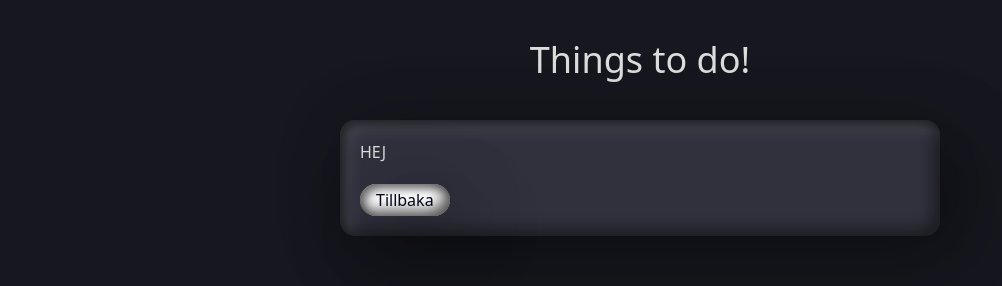
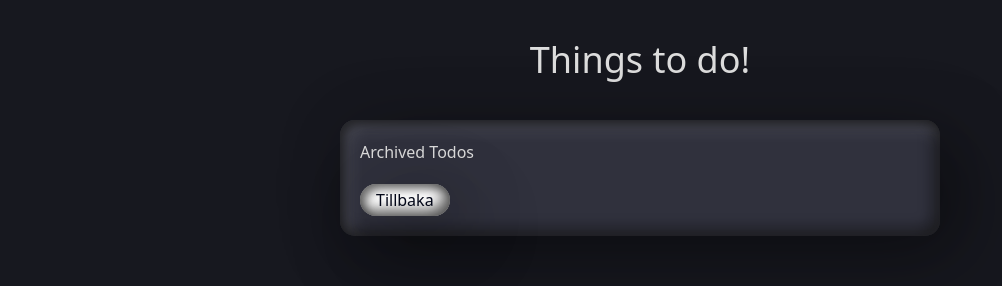
Before and after one commit to danibystrom/todo-list, a React (Vite) app: page /archived in a window 1280 px wide. Shown: the top 286 px of the page, without its empty margins (0-1002 px from the left). Built offline with nearby package versions, Linux system fonts and the light colour scheme.

Commit message:
Attemt to add archived todos on ArchivedTodos-page...

```diff
--- a/src/AppLayout.css
+++ b/src/AppLayout.css
@@ -8,6 +8,8 @@ body {
 .app-container {
   display: flex;
   justify-content: center;
+  align-items: center;
+  /* min-height: 100vh; */
 }
 
 .todos-container {
--- a/src/ArchivedTodos.tsx
+++ b/src/ArchivedTodos.tsx
@@ -1,15 +1,25 @@
 import { Link } from "react-router-dom";
+import "./AppLayout.css";
 
-function ArchivedTodos() {
+interface ArchivedTodosProps {
+  archivedTodos: string[];
+}
+
+function ArchivedTodos({ archivedTodos }: ArchivedTodosProps) {
   return (
-    <>
-      <h1>HEJ</h1>
+    <div className="container">
+      <h1>Archived Todos</h1>
+      <ul>
+        {archivedTodos.map((todo, index) => (
+          <li key={index}>{todo}</li>
+        ))}
+      </ul>
       <Link to="/">
         <button className="mr-2 rounded-2xl px-4 py-1 mt-5 text-slate-950 bg-white border-slate-50 ">
           Tillbaka
         </button>
       </Link>
-    </>
+    </div>
   );
 }
 
--- a/src/HomePage.tsx
+++ b/src/HomePage.tsx
@@ -1,23 +1,26 @@
 import { useState } from "react";
 import { Link } from "react-router-dom";
+import "./AppLayout.css";
 import Todo from "./Todo";
 import TodoForm from "./TodoForm";
 
 function HomePage() {
   const [todos, setTodos] = useState<string[]>([]);
+  const [archivedTodos, setArchivedTodos] = useState<string[]>([]);
 
   const addTodo = (todo: string) => {
     setTodos([...todos, todo]);
   };
 
   const deleteTodo = (index: number) => {
-    const newTodos = [...todos];
-    newTodos.splice(index, 1);
+    const archivedTodo = todos[index];
+    const newTodos = todos.filter((_, i) => i !== index);
     setTodos(newTodos);
+    setArchivedTodos([...archivedTodos, archivedTodo]);
   };
 
   return (
-    <>
+    <div className="container">
       <TodoForm addTodo={addTodo} />
       {todos.map((todo, index) => (
         <Todo key={index} todo={todo} onDelete={() => deleteTodo(index)} />
@@ -27,7 +30,7 @@ function HomePage() {
           Arkiverade
         </button>
       </Link>
-    </>
+    </div>
   );
 }
 
--- a/src/Todo.css
+++ b/src/Todo.css
@@ -8,9 +8,12 @@
 
 .todo.done {
   background-color: rgba(0, 0, 0, 0.1);
-  text-decoration: line-through;
   padding: 6px;
   border-radius: 10px;
+}
+
+.span.todo {
+  text-decoration: line-through;
 }
 
 .delete-btn {
--- a/src/main.tsx
+++ b/src/main.tsx
@@ -5,13 +5,18 @@ import AppLayout from "./AppLayout";
 import ArchivedTodos from "./ArchivedTodos";
 import HomePage from "./HomePage";
 
+const archivedTodos: string[] = [];
+
 ReactDOM.createRoot(document.getElementById("root")!).render(
   <React.StrictMode>
     <Router>
       <Routes>
         <Route path="/" element={<AppLayout />}>
           <Route index element={<HomePage />} />
-          <Route path="archived" element={<ArchivedTodos />} />
+          <Route
+            path="archived"
+            element={<ArchivedTodos archivedTodos={archivedTodos} />}
+          />
         </Route>
       </Routes>
     </Router>
```
